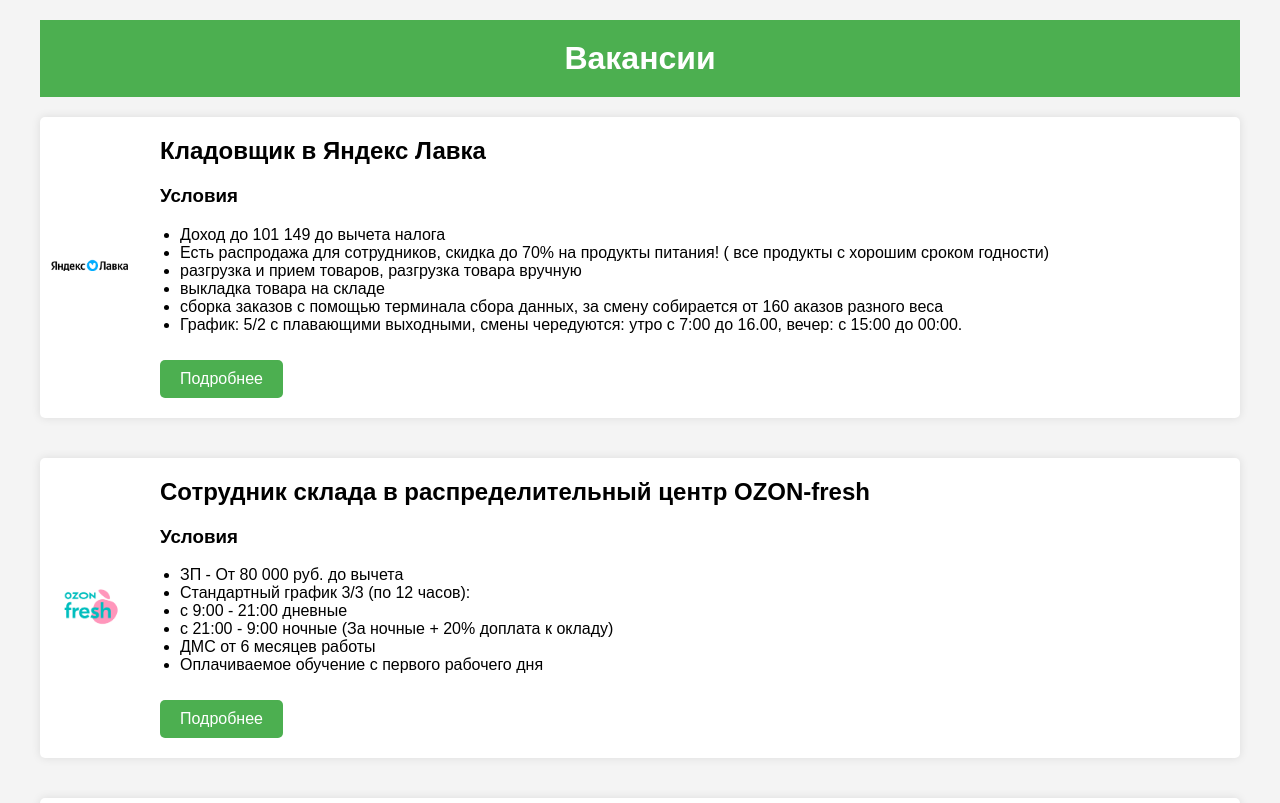
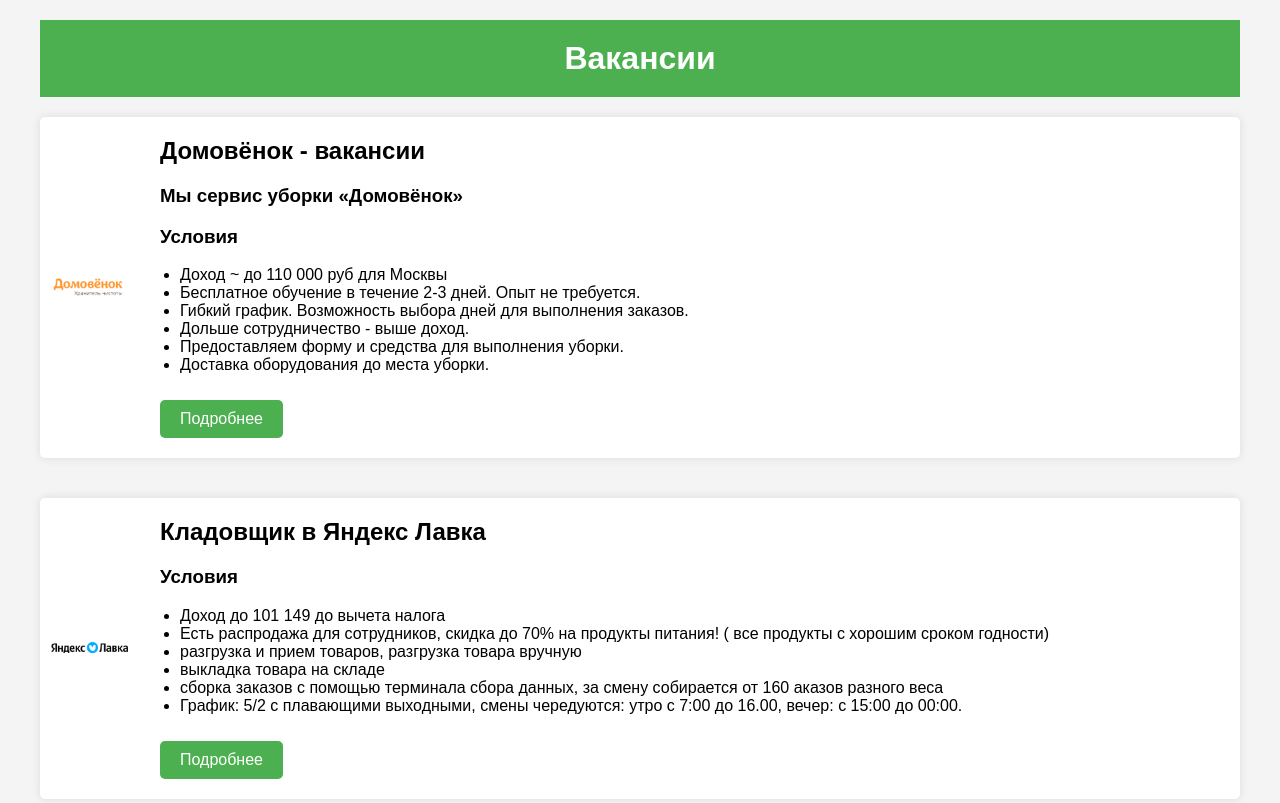
Before and after one commit to viktorovi4/vacancies, a plain HTML site: page index.html in a window 1280 px wide. Shown: the top 803 px of the page. Drawn offline with Linux system fonts and the light colour scheme.

Commit message:
Update index.html

```diff
--- a/index.html
+++ b/index.html
@@ -11,6 +11,27 @@
         <header>
             <h1>Вакансии</h1>
         </header>
+
+        <div class="job-listing">
+            <div class="job">
+                <img src="images/домовенок.png" alt="Логотип компании" class="job-logo">
+                <div class="job-info">
+                    <h2>Домовёнок - вакансии </h2>
+                    <h3>Мы сервис уборки «Домовёнок»</h3>
+                    <div class="job-details">
+                        <h3>Условия</h3>
+                        <ul>
+                            <li>Доход ~ до 110 000 руб для Москвы</li>
+                            <li>Бесплатное обучение в течение 2-3 дней. Опыт не требуется.</li>
+                            <li>Гибкий график. Возможность выбора дней для выполнения заказов.</li>
+                            <li>Дольше сотрудничество - выше доход.</li>
+                            <li>Предоставляем форму и средства для выполнения уборки.</li>
+                            <li>Доставка оборудования до места уборки.</li>
+                        </ul>
+                        <a href="https://trk.ppdu.ru/click/oILN6WZC?erid=2SDnje8G8hF" class="apply-button" target="_blank">Подробнее</a>
+                    </div>
+                </div>
+            </div>
 
         <div class="job-listing">
             <div class="job">
```
